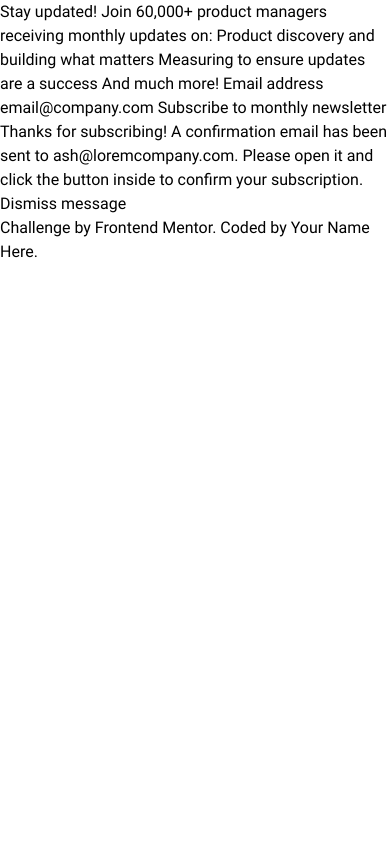
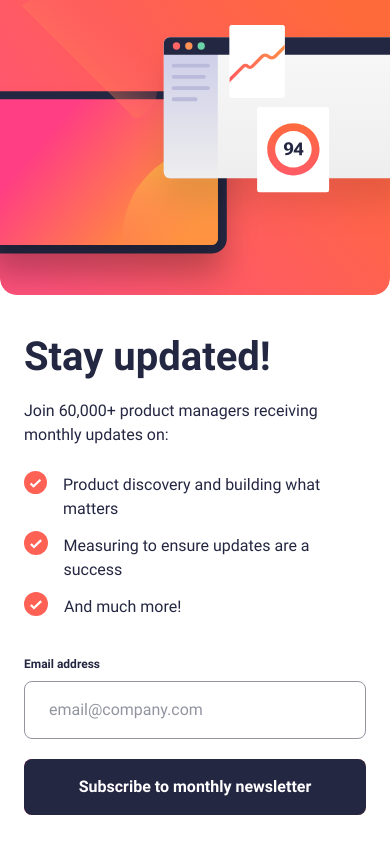
Before and after one commit to wendyhamel/FmNewsletterSignUp, a plain HTML site: page index.html in a window 390 px wide. Drawn offline with nearby package versions, Linux system fonts and the light colour scheme.

Commit message:
Responsive layout sign up form with validation

```diff
--- a/index.html
+++ b/index.html
@@ -19,46 +19,106 @@
   <script defer src="https://unpkg.com/alpinejs@3.x.x/dist/cdn.min.js"></script>
 
 </head>
-<body x-data="signup()">
-
+<body x-data="signup()" class="antialiased text-gray-dark bg-white sm:bg-gray-dark sm:grid sm:place-items-center sm:min-h-screen">
+  <h1 class="sr-only">Sign-up form</h1>
   <!-- Sign-up form start -->
-
-  Stay updated!
-
-  Join 60,000+ product managers receiving monthly updates on:
-
-  Product discovery and building what matters
-  Measuring to ensure updates are a success
-  And much more!
-
-  Email address
-  email@company.com
-
-  Subscribe to monthly newsletter
-
+  <section
+      x-show="!successMessage"
+      x-transition:enter="transition ease-out duration-300"
+      x-transition:enter-start="opacity-0 scale-90"
+      x-transition:enter-end="opacity-100 scale-100"
+      x-transition:leave="transition ease-in duration-300"
+      x-transition:leave-start="opacity-100 scale-100"
+      x-transition:leave-end="opacity-0 scale-90"
+      style="display: none"
+      class="absolute flex flex-col bg-white sm:max-w-xl sm:rounded-3xl sm:overflow-hidden sm:mt-12 sm:mx-auto lg:flex-row-reverse lg:max-w-screen-lg lg:p-6"
+  >
+    <picture>
+      <source srcset="./assets/images/illustration-sign-up-desktop.svg" media="(min-width:1024px)">
+      <img class="object-cover w-full h-full" src="./assets/images/illustration-sign-up-mobile.svg" alt="illustration sign-up">
+    </picture>
+    <div class="pt-8 px-6 space-y-3 lg:pt-12 lg:px-10">
+      <h2 class="text-lg font-bold lg:text-2xl">Stay updated!</h2>
+      <p class="max-w-sm">Join 60,000+ product managers receiving monthly updates on:</p>
+      <ul class="pt-2 space-y-1.5">
+        <li class="flex items-baseline gap-4">
+          <span class="block translate-y-1 w-6"><img class="w-full h-full object-cover" src="./assets/images/icon-list.svg" alt="icon checklist"></span>
+          <span>Product discovery and building what matters</span>
+        </li>
+        <li class="flex items-baseline gap-4">
+          <span class="block translate-y-1 w-6"><img class="w-full h-full object-cover" src="./assets/images/icon-list.svg" alt="icon checklist"></span>
+          <span>Measuring to ensure updates are a success</span>
+        </li>
+        <li class="flex items-baseline gap-4">
+          <span class="block translate-y-1 w-6"><img class="w-full h-full object-cover" src="./assets/images/icon-list.svg" alt="icon checklist"></span>
+          <span>And much more!</span>
+        </li>
+      </ul>
+      <form class="space-y-5 pb-10 lg:space-y-6">
+        <label class="block pt-6">
+          <span class="flex gap-2 justify-between pb-2 text-xs font-bold">
+            <span class="inline-block">Email address</span>
+            <span class="inline-block text-red" x-text="validation.email.message"></span>
+          </span>
+          <input
+              :class="validation.email.invalid ? 'border border-red rounded-lg px-6 py-4 w-full bg-red/10 text-red placeholder:text-red focus-visible:outline-gray-dark' : 'border border-gray rounded-lg px-6 py-4 w-full placeholder:text-gray hover:border-gray-dark focus-visible:outline-gray-dark'"
+              x-model="email"
+              type="text"
+              placeholder="email@company.com"
+              required
+          >
+        </label>
+        <button
+            class="relative overflow-hidden flex items-center justify-center w-full rounded-lg py-5 px-6 bg-gradient-to-r from-gradient-start to-gradient-end text-white font-bold leading-none focus-visible:outline-none group"
+            @click="submit()"
+            type="button"
+        >
+          <span class="absolute inset-0 bg-gray-dark group-hover:opacity-0 group-focus-visible:opacity-0 transition ease-out duration-300"></span>
+          <span class="relative">Subscribe to monthly newsletter</span>
+        </button>
+      </form>
+    </div>
+  </section>
   <!-- Sign-up form end -->
 
   <!-- Success message start -->
-
-  Thanks for subscribing!
-
-  A confirmation email has been sent to ash@loremcompany.com.
-  Please open it and click the button inside to confirm your subscription.
-
-  Dismiss message
-
+   <section
+       x-show="successMessage"
+       x-transition:enter="transition ease-out duration-300 delay-500"
+       x-transition:enter-start="opacity-0 sm:scale-90"
+       x-transition:enter-end="opacity-100 sm:scale-100"
+       x-transition:leave="transition ease-in duration-300"
+       x-transition:leave-start="opacity-100 sm:scale-100"
+       x-transition:leave-end="opacity-0 sm:scale-90"
+       style="display: none"
+       class="absolute min-h-screen bg-white flex flex-col gap-8 pt-6 pb-10 px-6 sm:static sm:min-h-min sm:rounded-3xl sm:overflow-hidden sm:max-w-lg sm:pt-12 sm:px-16 sm:pb-16"
+   >
+       <div class="grow sm:hidden"></div>
+       <img class="w-16 h-16" src="./assets/images/icon-success.svg" alt="checked icon success">
+       <h2 class="pt-2 text-lg font-bold leading-none sm:text-xl">Thanks for subscribing!</h2>
+       <p>
+         A confirmation email has been sent to <span class="font-bold" x-text="email"></span>.
+         Please open it and click the button inside to confirm your subscription.
+       </p>
+       <div class="grow sm:hidden"></div>
+       <div class="grow sm:hidden"></div>
+       <button
+               class="relative overflow-hidden flex items-center justify-center w-full rounded-lg py-5 px-6 bg-gradient-to-r from-gradient-start to-gradient-end text-white font-bold leading-none focus-visible:outline-none group"
+               @click="successMessage = false; email=''"
+               type="button"
+       >
+         <span class="absolute inset-0 bg-gray-dark group-hover:opacity-0 group-focus-visible:opacity-0 transition ease-out duration-300"></span>
+         <span class="relative">Dismiss message</span>
+       </button>
+   </section>
   <!-- Success message end -->
 
-  <div class="attribution">
-    Challenge by <a href="https://www.frontendmentor.io?ref=challenge" target="_blank">Frontend Mentor</a>.
-    Coded by <a href="#">Your Name Here</a>.
-  </div>
+  <footer class="fixed bottom-0 inset-x-0 text-center text-xs py-1 bg-white opacity-0 translate-y-2 hover:opacity-90 hover:translate-y-0 transform transition ease-out duration-300 md:py-2">
+    <div class="px-2 text-center">
+      Challenge by <a class="hover:underline ease-in-out duration-150" href="https://www.frontendmentor.io/challenges/newsletter-signup-form-with-success-message-3FC1AZbNrv" target="_blank">Frontend Mentor</a>.
+      Coded by <a class="hover:underline ease-in-out duration-150" href="https://www.frontendmentor.io/profile/wendyhamel" target="_blank">Wendy Hamel</a>.
+    </div>
+  </footer>
 </body>
-<footer class="fixed bottom-0 inset-x-0 text-center text-xs py-2 bg-white opacity-0 translate-y-2 hover:opacity-100 hover:translate-y-0 transform transition ease-in-out duration-150">
-  <div class="p-2 text-center ">
-    Challenge by <a class="hover:underline ease-in-out duration-150" href="https://www.frontendmentor.io/challenges/newsletter-signup-form-with-success-message-3FC1AZbNrv" target="_blank">Frontend Mentor</a>.
-    Coded by <a class="hover:underline ease-in-out duration-150" href="https://www.frontendmentor.io/profile/wendyhamel" target="_blank">Wendy Hamel</a>.
-  </div>
-</footer>
 <script src="script/form.js"></script>
 </html>
--- a/script/form.js
+++ b/script/form.js
@@ -1,6 +1,7 @@
 window.signup = function () {
     return {
         email: '',
+        successMessage: false,
         validation: {
             email: {
                 rule: {
@@ -8,7 +9,7 @@ window.signup = function () {
                         if (field) {
                             return { invalid: false, message: '' }
                         } else {
-                            return { invalid: true, message: 'This field is required' }
+                            return { invalid: true, message: 'Valid email required' }
                         }
                     },
                     email: function (field) {
@@ -16,7 +17,7 @@ window.signup = function () {
                         if (validEmailRegex.test(field)) {
                             return { invalid: false, message: '' }
                         } else {
-                            return { invalid: true, message: 'Please provide a valid email' }
+                            return { invalid: true, message: 'Valid email required' }
                         }
                     }
                 }
@@ -34,5 +35,11 @@ window.signup = function () {
                 this.validation[field].message = ''
             }
         },
+        submit() {
+            this.validate('email')
+            if (!this.validation.email.invalid) {
+                this.successMessage = true;
+            }
+        }
     }
 }
--- a/script/tailwind-config.js
+++ b/script/tailwind-config.js
@@ -4,13 +4,21 @@ tailwind.config = {
             'sans': ['Roboto', 'sans-serif'],
         },
         colors: {
-            'grey-dark-slate': 'hsl(234, 29%, 20%)',
-            'grey-charcoal': 'hsl(235, 18%, 26%)',
-            'grey': 'hsl(231, 7%, 60%)',
+            'gray-dark': 'hsl(234, 29%, 20%)',
+            'gray-charcoal': 'hsl(235, 18%, 26%)',
+            'gray': 'hsl(231, 7%, 60%)',
             'white': 'hsl(0, 0%, 100%)',
+            'red': '#FF6155',
+            'gradient-start': '#FF527B',
+            'gradient-end': '#FF9255',
         },
-        extend: {
-
+        fontSize: {
+            'xs': '0.75rem',
+            'sm': '0.875rem',
+            base: '1rem',
+            'lg': '2.5rem',
+            'xl': '3rem',
+            '2xl': '3.5rem'
         }
     }
 }
```
